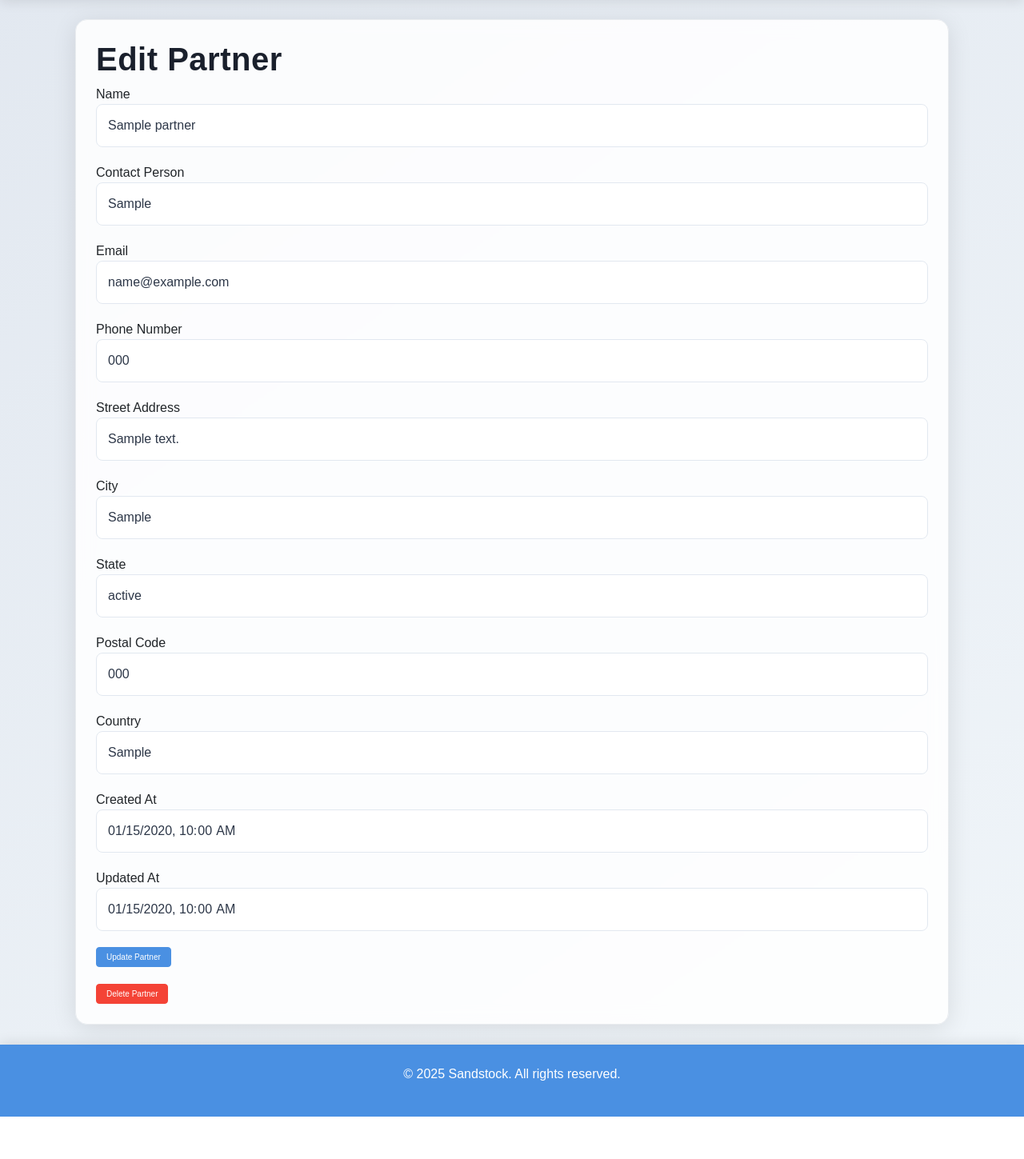
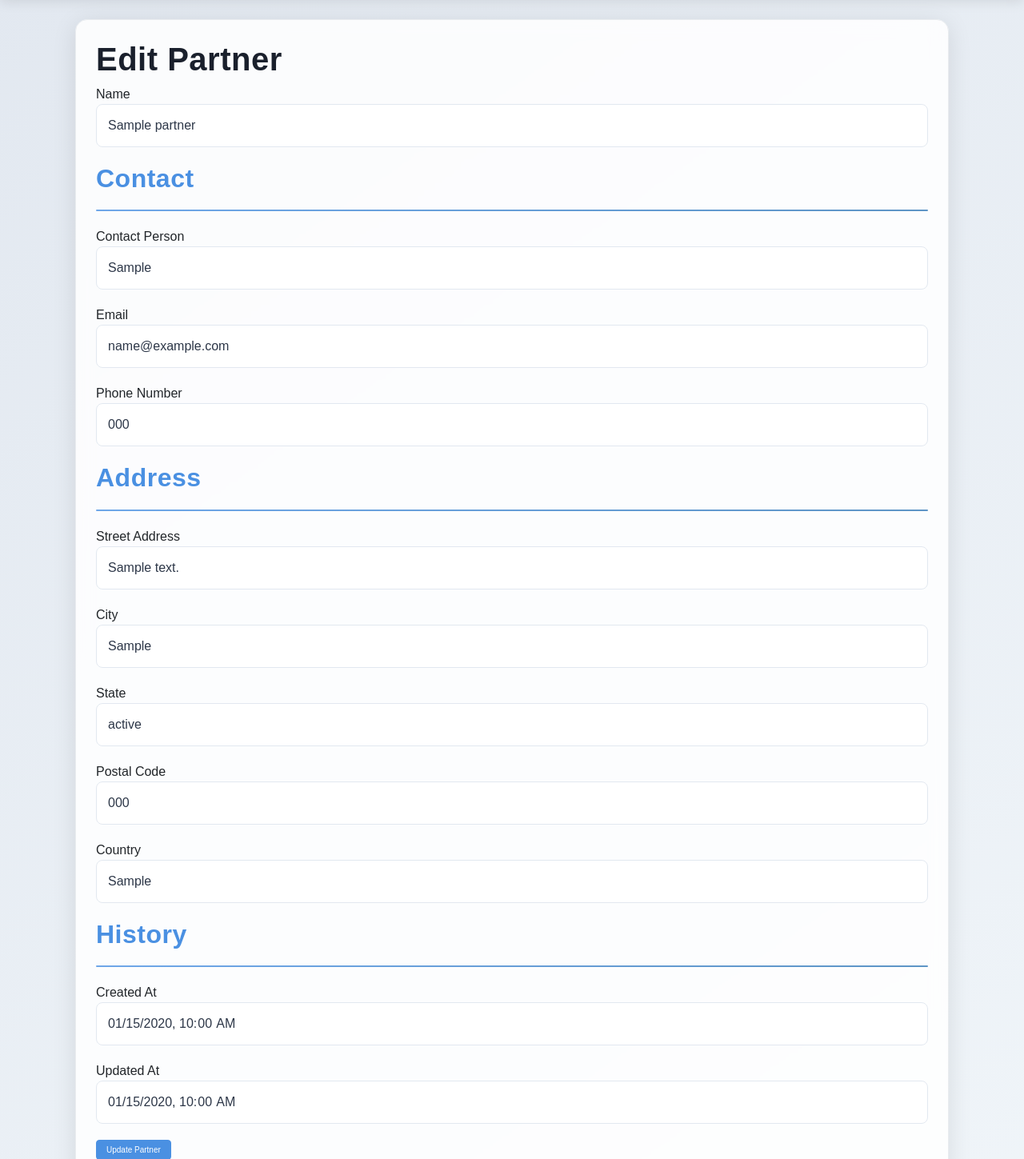
Before and after one commit to VictorMeyer77/sandstock, a Flask app: page /partner/1/edit in a window 1280 px wide. Shown: the part 76-1525 px from the top of the page at 80% size. Before the commit the page ends 1472 px from the top, so only its background shows below. Run offline with Flask 3, Linux system fonts and the light colour scheme; tables that the repository leaves empty hold one stand-in row (values such as "Sample post").

Commit message:
add hr mark

```diff
--- a/sandstock/static/style.css
+++ b/sandstock/static/style.css
@@ -335,3 +335,13 @@ footer {
     border-color: #4a90e2;
     box-shadow: 0 0 0 0.2rem rgba(74, 144, 226, 0.25);
 }
+
+/* === HR STYLES === */
+hr {
+    border: none;
+    height: 2px;
+    background: linear-gradient(to right, #4a90e2, #357ab7);
+    margin: 20px 0;
+    opacity: 0.8;
+    border-radius: 2px;
+}
--- a/sandstock/templates/add_partner.html
+++ b/sandstock/templates/add_partner.html
@@ -11,6 +11,7 @@
                 {{ form.name(class="form-control", size=32) }}
             </div>
             <h2>Address</h2>
+            <hr>
             <div class="form-group">
                 {{ form.street_address.label }}<br>
                 {{ form.street_address(class="form-control", size=32) }}
@@ -32,6 +33,7 @@
                 {{ form.country(class="form-control", size=32) }}
             </div>
             <h2>Contact Info</h2>
+            <hr>
             <div class="form-group">
                 {{ form.contact_person.label }}<br>
                 {{ form.contact_person(class="form-control", size=32) }}
--- a/sandstock/templates/add_warehouse.html
+++ b/sandstock/templates/add_warehouse.html
@@ -11,6 +11,7 @@
                 {{ form.name(class="form-control", size=32) }}
             </div>
             <h2>Address</h2>
+            <hr>
             <div class="form-group">
                 {{ form.street_address.label }}<br>
                 {{ form.street_address(class="form-control", size=32) }}
@@ -32,6 +33,7 @@
                 {{ form.country(class="form-control", size=32) }}
             </div>
             <h2>Contact Info</h2>
+            <hr>
             <div class="form-group">
                 {{ form.email.label }}<br>
                 {{ form.email(class="form-control", size=32) }}
--- a/sandstock/templates/edit_partner.html
+++ b/sandstock/templates/edit_partner.html
@@ -10,6 +10,8 @@
                 {{ form.name.label }}<br>
                 {{ form.name(class="form-control", size=32) }}
             </div>
+            <h2>Contact</h2>
+            <hr>
             <div class="form-group">
                 {{ form.contact_person.label }}<br>
                 {{ form.contact_person(class="form-control", size=32) }}
@@ -22,6 +24,8 @@
                 {{ form.phone_number.label }}<br>
                 {{ form.phone_number(class="form-control", size=32) }}
             </div>
+            <h2>Address</h2>
+            <hr>
             <div class="form-group">
                 {{ form.street_address.label }}<br>
                 {{ form.street_address(class="form-control", size=32) }}
@@ -42,6 +46,8 @@
                 {{ form.country.label }}<br>
                 {{ form.country(class="form-control", size=32) }}
             </div>
+            <h2>History</h2>
+            <hr>
             <div class="form-group">
                 {{ form.created_at.label }}<br>
                 {{ form.created_at(class="form-control") }}
--- a/sandstock/templates/edit_product.html
+++ b/sandstock/templates/edit_product.html
@@ -22,6 +22,8 @@
                 {{ form.quantity_available.label }}<br>
                 {{ form.quantity_available(class="form-control", size=32) }}
             </div>
+            <h2>History</h2>
+            <hr>
             <div class="form-group">
                 {{ form.created_at.label }}<br>
                 {{ form.created_at(class="form-control") }}
--- a/sandstock/templates/edit_warehouse.html
+++ b/sandstock/templates/edit_warehouse.html
@@ -10,6 +10,8 @@
                 {{ form.name.label }}<br>
                 {{ form.name(class="form-control", size=32) }}
             </div>
+            <h2>Contact</h2>
+            <hr>
             <div class="form-group">
                 {{ form.email.label }}<br>
                 {{ form.email(class="form-control", size=32) }}
@@ -18,6 +20,8 @@
                 {{ form.phone_number.label }}<br>
                 {{ form.phone_number(class="form-control", size=32) }}
             </div>
+            <h2>Address</h2>
+            <hr>
             <div class="form-group">
                 {{ form.street_address.label }}<br>
                 {{ form.street_address(class="form-control", size=32) }}
@@ -38,6 +42,8 @@
                 {{ form.country.label }}<br>
                 {{ form.country(class="form-control", size=32) }}
             </div>
+            <h2>History</h2>
+            <hr>
             <div class="form-group">
                 {{ form.created_at.label }}<br>
                 {{ form.created_at(class="form-control") }}
```
